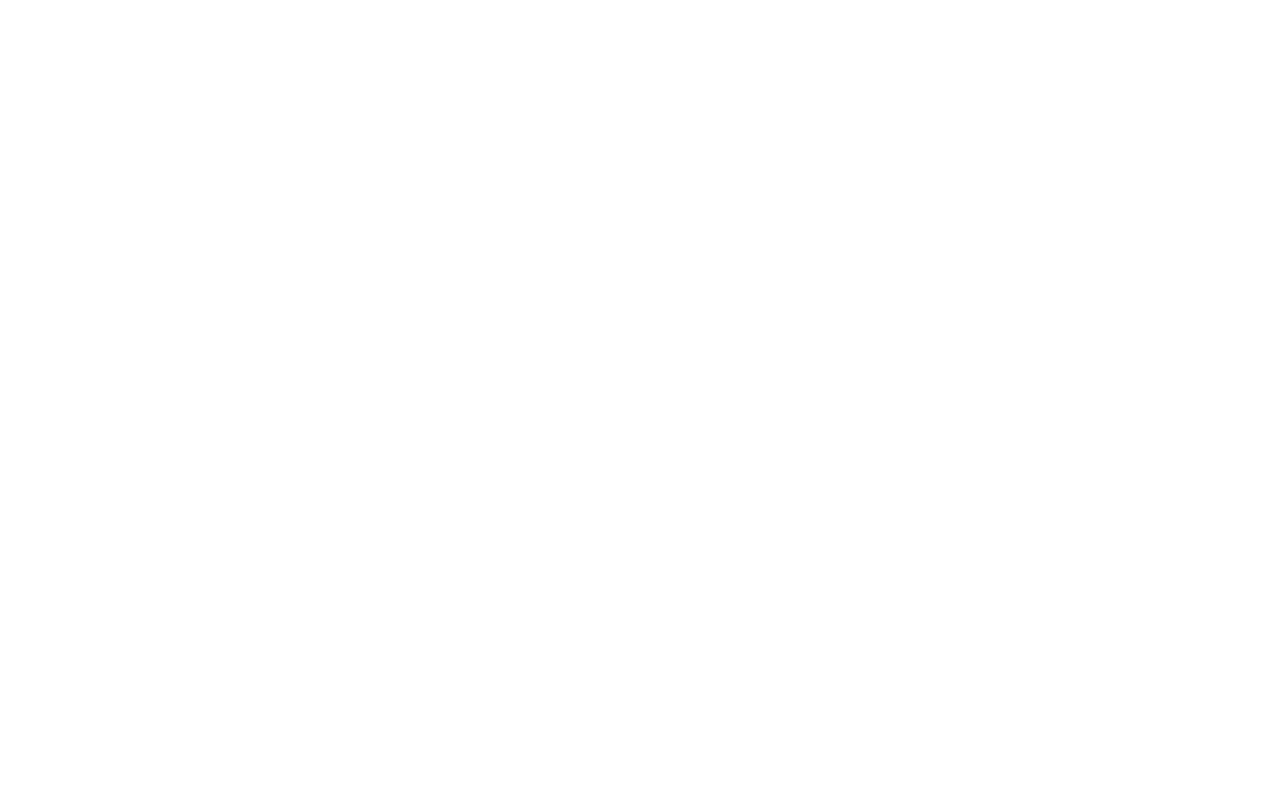
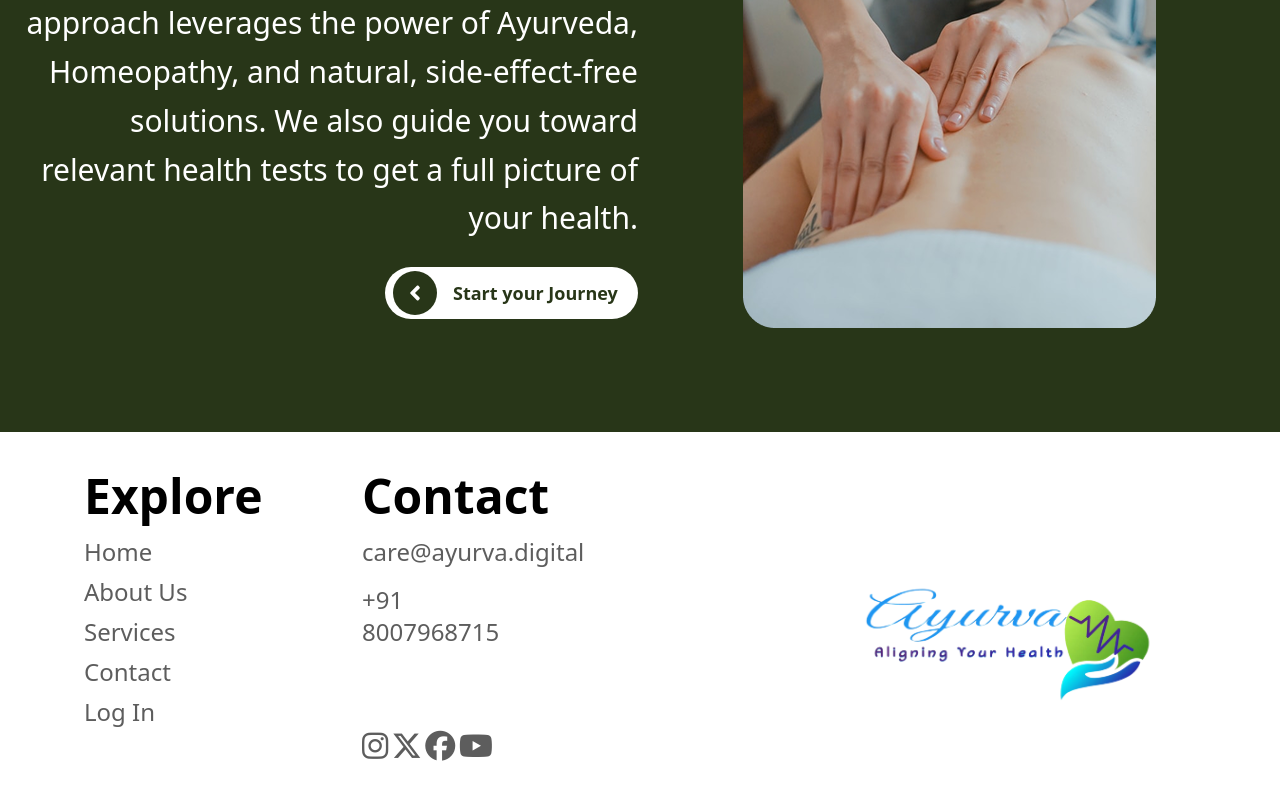
Before and after one commit to avijh2002/ayurva, a React (Vite) app: page /about in a window 1280 px wide. Shown: the part 1024-1824 px from the top of the page. Before the commit the page ends 800 px from the top, so only its background shows below. Built offline with nearby package versions, Linux system fonts and the light colour scheme.

Commit message:
footer update

```diff
--- a/package.json
+++ b/package.json
@@ -10,6 +10,7 @@
     "preview": "vite preview"
   },
   "dependencies": {
+    "@fortawesome/fontawesome-free": "^6.7.2",
     "@radix-ui/react-avatar": "^1.1.3",
     "@radix-ui/react-dropdown-menu": "^2.1.6",
     "@shadcn/ui": "^0.0.4",
--- a/src/App.jsx
+++ b/src/App.jsx
@@ -1,9 +1,13 @@
 import Navbar from "./components/Navbar"
+import AboutUs from "./pages/Aboutus";
+
+
 //jksfbvysdfvsdfdvs
 const App=()=>{
   return (
     <div>
       <Navbar/>
+      <AboutUs/>
     </div>
   );
 };
--- a/src/components/Buttonleft.jsx
+++ b/src/components/Buttonleft.jsx
@@ -1,14 +1,14 @@
 import React from "react";
 import { FaAngleLeft } from "react-icons/fa";
 
-const Buttonleft = () => {
+const Buttonleft = ({ info, bgColor, textColor, arrowBg, arrowColor}) => {
   return (
-    <button className="px-2 w-[253px] py-1 bg-white text-[#283618] rounded-full flex items-center gap-4 ">
-      <div className="w-11 h-11 rounded-full bg-[#283618] flex items-center justify-center">
-        <FaAngleLeft className="text-white" />
+    <button className={`px-2 w-[253px] py-1 ${bgColor}  rounded-full flex items-center justify-baseline gap-4`}>
+      <div className={`w-11 h-11 rounded-full ${arrowBg} flex items-center justify-center`}>
+        <FaAngleLeft className={`${arrowColor} text-2xl`} />
       </div>
       <div className="flex items-center justify-center">
-        <p className="text-lg text-center font-semibold">Start your Journey</p>
+        <p className={`${textColor} text-lg text-center font-semibold`}>{info}</p>
       </div>
     </button>
   );
--- /dev/null
+++ b/src/components/Buttonright.jsx
@@ -0,0 +1,17 @@
+import React from "react";
+import { FaAngleRight } from "react-icons/fa";
+
+const Buttonright = ({ info, bgColor, textColor, arrowBg, arrowColor}) => {
+  return (
+    <button className={`px-2 w-[253px] py-1 ${bgColor}  rounded-full flex items-center justify-end gap-4`}>
+      <div className="flex items-center justify-center">
+        <p className={`${textColor} text-lg text-center font-semibold`}>{info}</p>
+      </div>
+      <div className={`w-11 h-11 rounded-full ${arrowBg} flex items-center justify-center`}>
+        <FaAngleRight className={`${arrowColor} text-2xl`} />
+      </div>
+    </button>
+  );
+};
+
+export default Buttonright;
--- a/src/components/Footer.jsx
+++ b/src/components/Footer.jsx
@@ -1,98 +1,92 @@
 import React from "react";
 import myImage from "../assets/3cfe1f8fca52198217a3f59e36b7dcd5.png";
+import footerBanner from "../assets/footerBanner.png"
+import Buttonright from "./Buttonright";
+import "@fortawesome/fontawesome-free/css/all.min.css";
 
-const Footer = ({ bannerImage, bgColor }) => {
+const Footer = () => {
   return (
     <footer
-      className="py-10 px-6 md:px-16"
-      style={{ backgroundColor: bgColor }}
+      className="py-10 px-6 md:px-16 h-auto bg-[#283618]"
     >
       {/* Banner Section */}
-      <div className="w-full  mx-auto">
-        <div className="relative overflow-hidden rounded-lg shadow-lg">
+      <div className="w-full h-[500px]  mx-auto my-6">
+          <div className="relative h-full overflow-hidden rounded-lg shadow-lg">
             <img
-            src={bannerImage}
+              src={footerBanner}
               alt="Banner"
-            className="w-full h-64 object-cover"
+              className="w-full h-full  my-auto object-fill"
             />
-          <div className="absolute inset-0 bg-opacity-30 flex justify-between items-end text-center p-6 m-4">
+            <div className="absolute inset-0 bg-opacity-30 flex justify-between items-end text-center p-6 m-4 mr-12">
               <div className="flex-col">
-              <h2 className="text-white text-2xl md:text-3xl font-semibold text-left">
+                <h2 className="text-white text-4xl md:text-5xl font-semibold text-left">
                   Take the First Step Toward a Pain-Free Life!
                 </h2>
-              <p className="text-gray-200 text-md mt-2 text-left">
+                <p className="text-gray-200 text-2xl mt-2 text-left">
                   Natural and Safe | Holistic Approach | Expert Guidance |
                   Personalized Plans
                 </p>
               </div>
 
-            <button className="mt-4 px-6 py-2 bg-green-500 text-white rounded-full flex items-center space-x-2 hover:bg-green-600 transition">
-              <span>Take a 2 minute Test</span>
-              <span>➝</span>
-            </button>
+              <div className="flex justify-end">
+                {/* button left */}
+                <Buttonright
+                  info="Take a 2 minute Test"
+                  bgColor="bg-[#283618]"
+                  textColor="text-white"
+                  arrowBg="bg-white"
+                  arrowColor="text-[#283618]"
+                />
+              </div>
             </div>
           </div>
         </div>
 
       {/* Footer Content */}
-      <div className="mt-12 flex flex-col md:flex-row justify-between items-start md:items-center max-w-5xl mx-auto">
-        {/* Explore Section */}
-        <div className="mb-6 md:mb-0">
-          <h3 className="text-white text-lg font-semibold">Explore</h3>
-          <ul className="mt-2 text-gray-300 space-y-1">
-            <li>
-              <a href="#" className="hover:text-white">
-                Home
+      <div className="bg-[#283618] text-gray-300 h-[350px] ">
+        <div className=" flex gap-10 justify-between h-full mx-5">
+          {/* Navigation Links */}
+          <div className="w-1/6">
+            <h3 className="text-5xl font-semibold text-white">Explore</h3>
+            <ul className="text-2xl mt-4 space-y-2">
+              {["Home", "About Us", "Services", "Contact", "Log In"].map(
+                (item, index) => (
+                  <li key={index}>
+                    <a href="#" className="hover:text-white transition-colors">
+                      {item}
                     </a>
                   </li>
-            <li>
-              <a href="#" className="hover:text-white">
-                About Us
-              </a>
-            </li>
-            <li>
-              <a href="#" className="hover:text-white">
-                Services
-              </a>
-            </li>
-            <li>
-              <a href="#" className="hover:text-white">
-                Contact
-              </a>
-            </li>
-            <li>
-              <a href="#" className="hover:text-white">
-                Log In
-              </a>
-            </li>
+                )
+              )}
             </ul>
           </div>
 
-        <div className="mb-6 md:mb-0">
-          <h3 className="text-white text-lg font-semibold">Contact</h3>
-          <p className="text-gray-300 mt-2">care@ayurva.digital</p>
-          <p className="text-gray-300">+91 8007968715</p>
-          <div className="flex space-x-4 text-white text-2xl">
-          <a href="#" className="hover:text-gray-300">
-            📷
+          {/* Contact Section */}
+          <div className="flex-col  w-1/3 pr-60">
+            <h3 className="text-5xl font-semibold text-white">Contact</h3>
+            <p className="text-2xl mt-4 space-y-2">care@ayurva.digital</p>
+            <p className="text-2xl mt-4 space-y-2">+91 8007968715</p>
+            <div className="flex justify-between w-full  text-white text-3xl mt-20">
+              <a href="#" className="hover:text-gray-400">
+                <i className="fab fa-instagram"></i>
               </a>
-          <a href="#" className="hover:text-gray-300">
-            ✖
+              <a href="#" className="hover:text-gray-400">
+                <i className="fab fa-x-twitter"></i>
               </a>
-          <a href="#" className="hover:text-gray-300">
-            🔵
+              <a href="#" className="hover:text-gray-400">
+                <i className="fab fa-facebook"></i>
               </a>
-          <a href="#" className="hover:text-gray-300">
-            ▶
+              <a href="#" className="hover:text-gray-400">
+                <i className="fab fa-youtube"></i>
               </a>
             </div>
           </div>
 
-
+          {/* Logo Section */}
+          <div className="w-1/3 flex flex-col-reverse items-center md:items-end">
+            <img className="w-full" src={myImage} alt="Image" />
           </div>
-
-      <div className="mt-8 text-center">
-        <img className="h-12 mx-auto" src={myImage} alt="Image" />
+        </div>
       </div>
     </footer>
   );
--- /dev/null
+++ b/src/components/FooterWhite.jsx
@@ -0,0 +1,56 @@
+import myImage from "../assets/3cfe1f8fca52198217a3f59e36b7dcd5.png";
+import "@fortawesome/fontawesome-free/css/all.min.css";
+
+const Footer2 = () => {
+  return (
+    <footer className=" text-gray-700 py-10 px-6 md:px-16">
+      <div className="bg-white text-[#5D5D5D] h-[350px] ">
+        <div className=" flex gap-10 justify-between h-full mx-5">
+          {/* Navigation Links */}
+          <div className="w-1/6">
+            <h3 className="text-5xl font-semibold text-black">Explore</h3>
+            <ul className="text-2xl mt-4 space-y-2">
+              {["Home", "About Us", "Services", "Contact", "Log In"].map(
+                (item, index) => (
+                  <li key={index}>
+                    <a href="#" className="hover:text-gray-950 transition-colors">
+                      {item}
+                    </a>
+                  </li>
+                )
+              )}
+            </ul>
+          </div>
+
+          {/* Contact Section */}
+          <div className="flex-col  w-1/3 pr-60">
+            <h3 className="text-5xl font-semibold text-black">Contact</h3>
+            <p className="text-2xl mt-4 space-y-2">care@ayurva.digital</p>
+            <p className="text-2xl mt-4 space-y-2">+91 8007968715</p>
+            <div className="flex justify-between w-full   text-3xl mt-20">
+              <a href="#" className="hover:text-gray-950">
+                <i className="fab fa-instagram"></i>
+              </a>
+              <a href="#" className="hover:text-gray-950">
+                <i className="fab fa-x-twitter"></i>
+              </a>
+              <a href="#" className="hover:text-gray-950">
+                <i className="fab fa-facebook"></i>
+              </a>
+              <a href="#" className="hover:text-gray-950">
+                <i className="fab fa-youtube"></i>
+              </a>
+            </div>
+          </div>
+
+          {/* Logo Section */}
+          <div className="w-1/3 flex flex-col-reverse items-center md:items-end">
+            <img className="w-full" src={myImage} alt="Image" />
+          </div>
+        </div>
+      </div>
+    </footer>
+  );
+};
+
+export default Footer2;
--- a/src/components/Mission.jsx
+++ b/src/components/Mission.jsx
@@ -2,6 +2,7 @@
 import { FaPlay } from "react-icons/fa";
 import massage from "../assets/massage.png";
 import Buttonleft from "./Buttonleft";
+
 
 const Mission = () => {
   return (
@@ -20,7 +21,13 @@
         </div>
         <div className="flex justify-end">
           {/* button left */}
-          <Buttonleft/>
+          <Buttonleft
+            info="Start your Journey"
+            bgColor="bg-white"
+            textColor="text-[#283618]"
+            arrowBg="bg-[#283618]"
+            arrowColor="text-white"
+          />
         </div>
       </div>
 
--- a/src/pages/Aboutus.jsx
+++ b/src/pages/Aboutus.jsx
@@ -1,5 +1,5 @@
 import React from "react";
-import massage from "../assets/massage.png";
+import Footer2 from "../components/FooterWhite";
 import picklogo from "../assets/picklogo.png";
 
 import { FaPlay } from "react-icons/fa";
@@ -36,6 +36,9 @@
 
       {/* Meet Our Team Section */}
 
+
+      {/*footer2*/}
+      <Footer2/>
     </div>
   );
 };
```
Also changed, not shown: 1 other file (tests, documents, lock files or other folders). Lines whose indentation alone changed are shown as unchanged.
